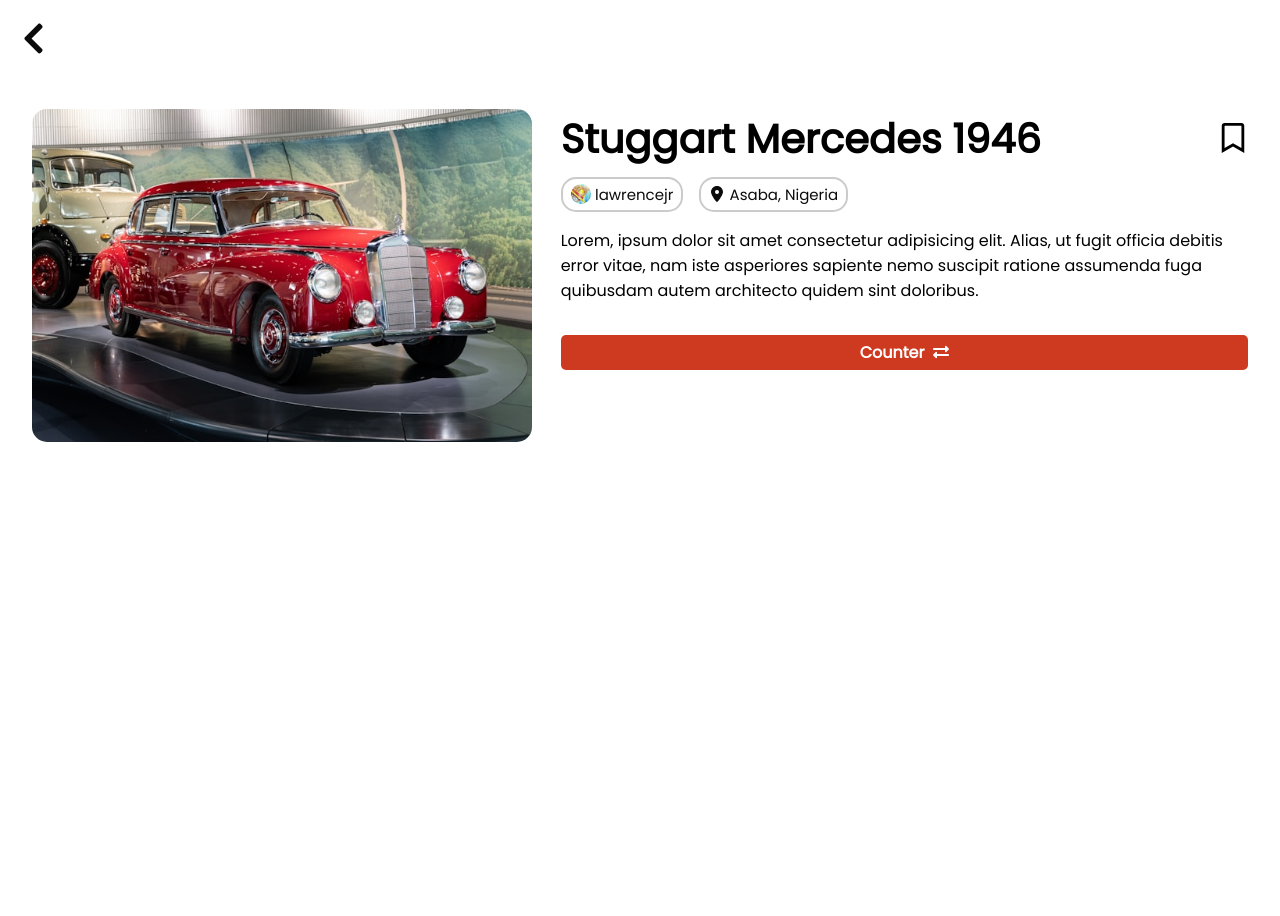
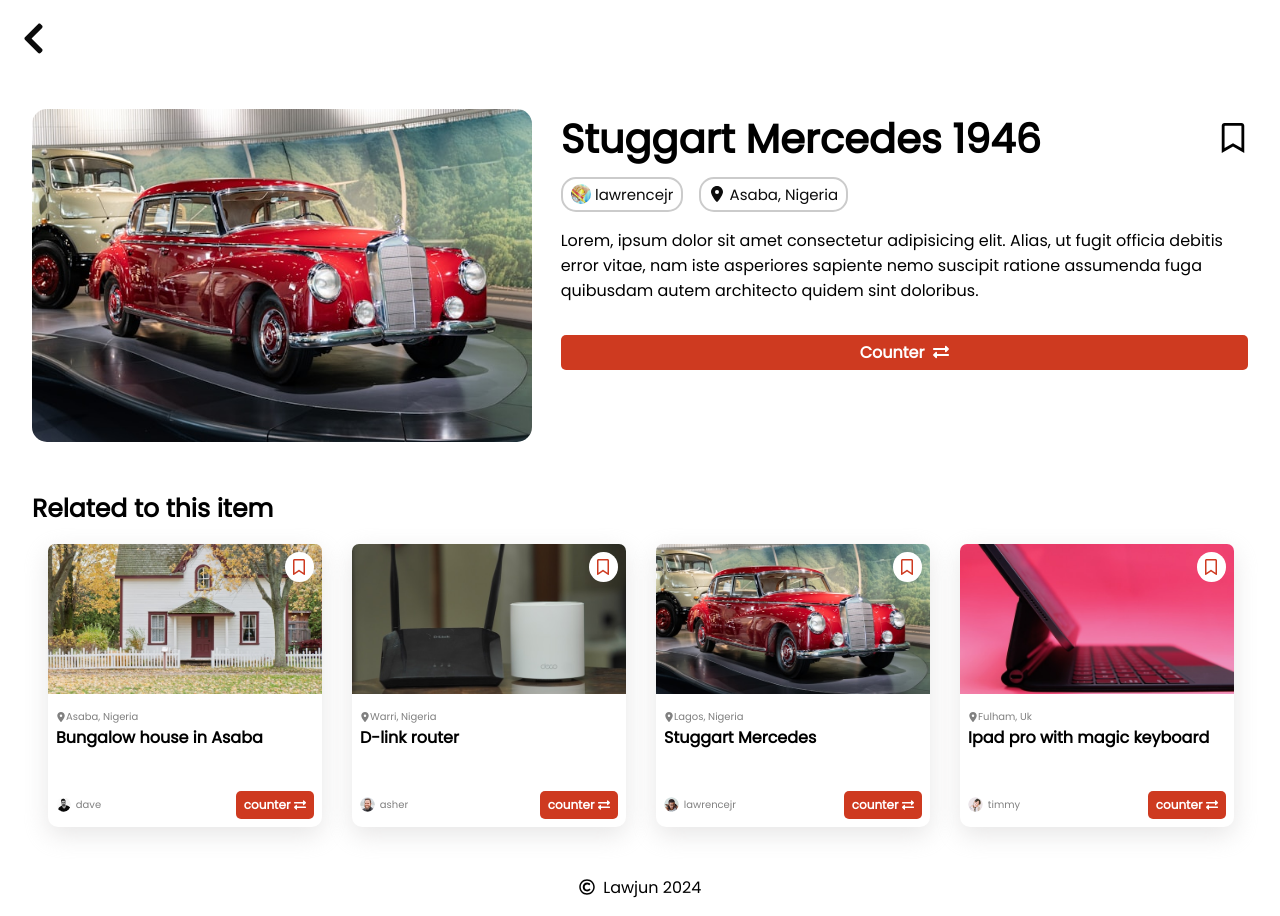
Before and after one commit to lawrencejr5/kanterbal, a Next.js app: page /item/1 in a window 1280 px wide. Before the commit the page ends 800 px from the top, so only its background shows below. Built offline with nearby package versions, Linux system fonts and the light colour scheme.

Commit message:
related items section on items page

```diff
--- a/app/item/[id]/page.tsx
+++ b/app/item/[id]/page.tsx
@@ -3,6 +3,10 @@
 import { FaLocationDot } from "react-icons/fa6";
 
 import BackNav from "../../components/BackNav";
+import Item from "../../components/reuse/Item";
+import Footer from "@/app/components/Footer";
+
+import { featured } from "../../data/items";
 
 interface ItemsPageProps {
   params: {
@@ -48,6 +52,15 @@
           </div>
         </div>
       </section>
+      <section className="related">
+        <h1>Related to this item</h1>
+        <div className="items-container">
+          {featured.slice(0, 4).map((item, i) => {
+            return <Item key={i} data={item} />;
+          })}
+        </div>
+      </section>
+      <Footer />
     </main>
   );
 };
--- a/app/styles/style.scss
+++ b/app/styles/style.scss
@@ -66,7 +66,7 @@
 .item {
   position: relative;
   width: 100%;
-  min-width: 250px;
+  min-width: 270px;
   height: auto;
   background-color: $secondaryColor;
   margin-right: 2rem;
@@ -432,6 +432,21 @@
       }
     }
   }
+  .related {
+    padding: 1rem 2rem;
+    h1 {
+      font-size: 25px;
+    }
+    .items-container {
+      display: grid;
+      grid-template-columns: 1fr 1fr 1fr 1fr;
+
+      .item {
+        margin: 1rem;
+        width: 90%;
+      }
+    }
+  }
 }
 
 footer {
```
